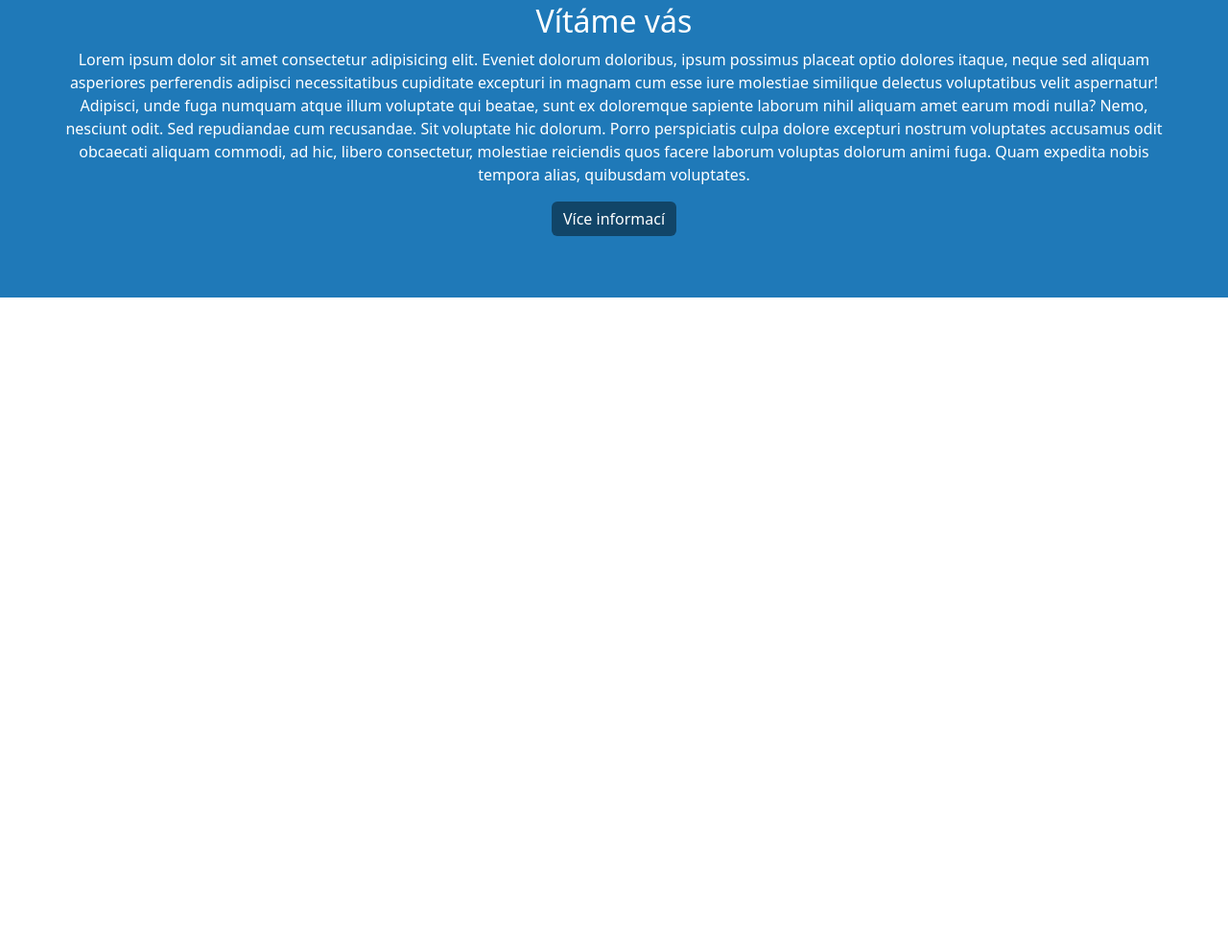
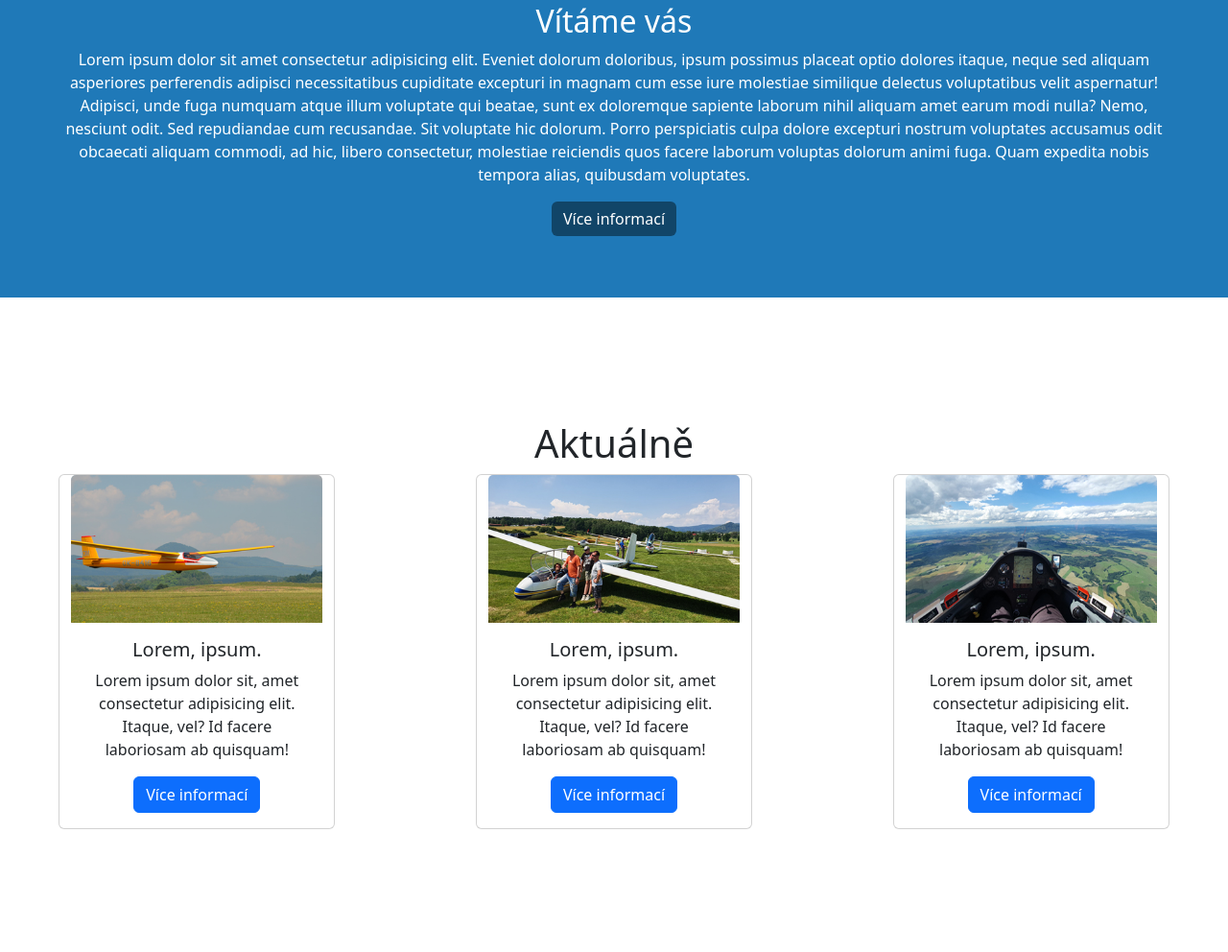
Before and after one commit to PetrVorlos35/Praxe, a plain HTML site: page praxeee/index.html in a window 1280 px wide. Shown: the part 1303-2295 px from the top of the page at 96% size. Before the commit the page ends 1613 px from the top, so only its background shows below. Drawn offline with nearby package versions, Linux system fonts and the light colour scheme.

Commit message:
akce a novinky

```diff
--- a/praxeee/index.html
+++ b/praxeee/index.html
@@ -115,6 +115,32 @@
     </p>
     <button type="button" class="btn btn-primary text-center" style="background-color: rgb(17, 69, 104); border: none;">Více informací</button>
   </div>
-
+  <div class="row">
+    <h1 class="text-center">Aktuálně</h1>
+    <div class="card" style="width: 18rem;">
+      <img src="Bitmapa-5.jpg" class="card-img-top" alt="...">
+      <div class="card-body">
+        <h5 class="card-title">Lorem, ipsum.</h5>
+        <p class="card-text">Lorem ipsum dolor sit, amet consectetur adipisicing elit. Itaque, vel? Id facere laboriosam ab quisquam!</p>
+        <a href="#" class="btn btn-primary">Více informací</a>
+      </div>
+    </div>
+    <div class="card" style="width: 18rem;">
+      <img src="Bitmapa-6.jpg" class="card-img-top" alt="...">
+      <div class="card-body">
+        <h5 class="card-title">Lorem, ipsum.</h5>
+        <p class="card-text">Lorem ipsum dolor sit, amet consectetur adipisicing elit. Itaque, vel? Id facere laboriosam ab quisquam!</p>
+        <a href="#" class="btn btn-primary">Více informací</a>
+      </div>
+    </div>
+    <div class="card" style="width: 18rem;">
+      <img src="Bitmapa-7.jpg" class="card-img-top" alt="...">
+      <div class="card-body">
+        <h5 class="card-title">Lorem, ipsum.</h5>
+        <p class="card-text">Lorem ipsum dolor sit, amet consectetur adipisicing elit. Itaque, vel? Id facere laboriosam ab quisquam!</p>
+        <a href="#" class="btn btn-primary">Více informací</a>
+      </div>
+    </div>
+  </div>
 </body>
 </html>
```
